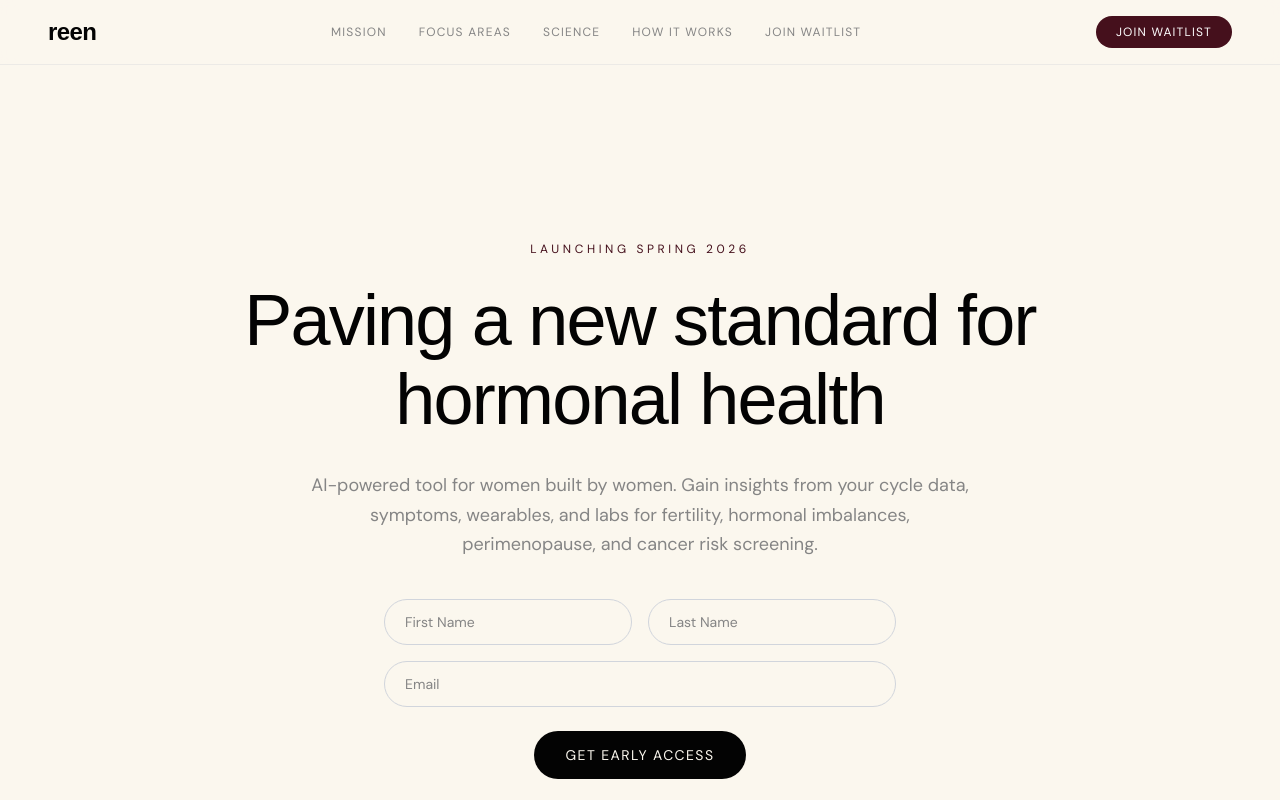
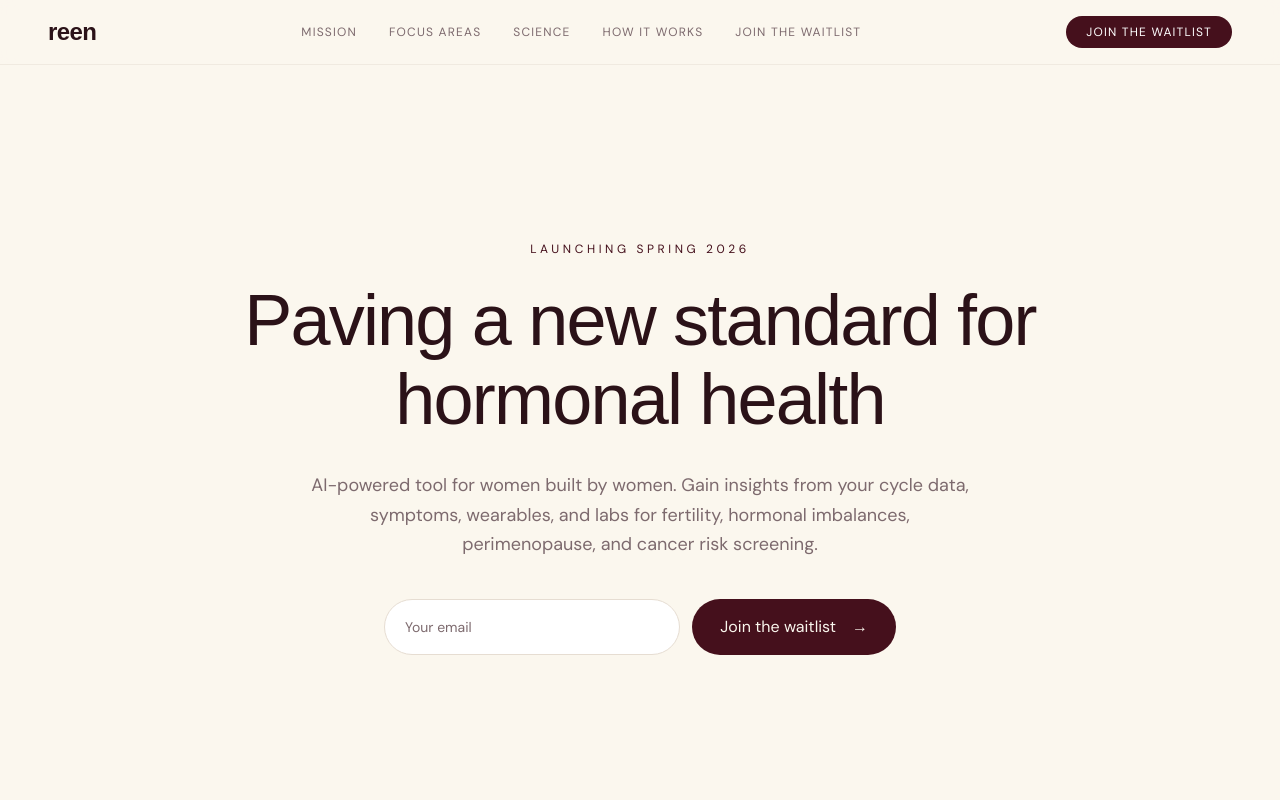
Before and after one commit to mikaelaconnell/Websiteforreen, a Next.js app: page / in a window 1280 px wide. Shown: the top 800 px of the page. Built offline with nearby package versions, Linux system fonts and the light colour scheme; a web font is replaced by a local one.

Commit message:
Extract waitlist form, extend theme tokens and shared styles

```diff
--- /dev/null
+++ b/src/app/components/WaitlistForm.tsx
@@ -0,0 +1,63 @@
+"use client";
+
+import { useState, FormEvent } from "react";
+
+export default function WaitlistForm({ darkMode = false }: { darkMode?: boolean }) {
+  const [submitted, setSubmitted] = useState(false);
+  const [loading, setLoading] = useState(false);
+  const [error, setError] = useState(false);
+
+  async function handleSubmit(e: FormEvent<HTMLFormElement>) {
+    e.preventDefault();
+    setLoading(true);
+    setError(false);
+    const data = new FormData(e.currentTarget);
+    try {
+      const res = await fetch("https://formsubmit.co/ajax/mikaelac14@gmail.com", {
+        method: "POST",
+        body: data,
+        headers: { Accept: "application/json" },
+      });
+      if (!res.ok) throw new Error("submit failed");
+      setSubmitted(true);
+    } catch {
+      setError(true);
+    } finally {
+      setLoading(false);
+    }
+  }
+
+  if (submitted) {
+    return (
+      <p className={`text-base mt-4 ${darkMode ? "text-cream/90" : "text-muted"}`}>
+        You&apos;re on the list! We&apos;ll be in touch soon.
+      </p>
+    );
+  }
+
+  const inputClass = darkMode
+    ? "flex-1 rounded-full border border-white/30 bg-transparent px-5 py-3.5 text-sm placeholder-white/50 outline-none focus:border-white transition-colors"
+    : "flex-1 rounded-full border border-border bg-white px-5 py-3.5 text-sm placeholder-muted outline-none focus:border-accent transition-colors";
+
+  return (
+    <form onSubmit={handleSubmit} className="w-full max-w-lg mx-auto">
+      <div className="flex flex-col sm:flex-row gap-3">
+        <input type="email" name="email" placeholder="Your email" required className={inputClass} />
+        <input type="hidden" name="_subject" value="New Reen waitlist signup" />
+        <button
+          type="submit"
+          disabled={loading}
+          className={`btn-pill shrink-0 ${darkMode ? "!bg-cream !text-accent hover:!bg-white" : ""}`}
+        >
+          {loading ? "Joining..." : "Join the waitlist"}
+          <span aria-hidden>→</span>
+        </button>
+      </div>
+      {error && (
+        <p className={`text-sm mt-3 ${darkMode ? "text-cream/80" : "text-rose"}`}>
+          Something went wrong. Please try again.
+        </p>
+      )}
+    </form>
+  );
+}
--- a/src/app/globals.css
+++ b/src/app/globals.css
@@ -2,12 +2,14 @@
 
 @theme inline {
   --color-background: #fbf7ee;
-  --color-foreground: #030303;
-  --color-muted: #858585;
+  --color-foreground: #2b1218;
+  --color-muted: #7d6a6e;
   --color-accent: #45101c;
+  --color-rose: #942143;
+  --color-cream: #faf6ed;
   --color-accent-light: #faf6ed;
-  --color-border: #dedede;
-  --color-section-alt: #fafafa;
+  --color-border: #e6ddd2;
+  --color-section-alt: #f0ece4;
   --font-sans: var(--font-dm-sans);
   --font-serif: var(--font-abhaya-libre);
 }
@@ -23,3 +25,103 @@ body {
   background: #45101c;
   color: #fbf7ee;
 }
+
+/* Shared components */
+.label-pill {
+  display: inline-block;
+  border-radius: 9999px;
+  padding: 0.375rem 1rem;
+  font-size: 0.75rem;
+  letter-spacing: 0.08em;
+  background: rgba(148, 33, 67, 0.1);
+  color: #942143;
+}
+
+.chip {
+  display: inline-flex;
+  align-items: center;
+  gap: 0.5rem;
+  border-radius: 9999px;
+  background: #fff;
+  padding: 0.625rem 1.25rem;
+  font-size: 0.9rem;
+  color: #45101c;
+  box-shadow: 0 1px 2px rgba(69, 16, 28, 0.06);
+}
+
+.chip::before {
+  content: "";
+  width: 0.4rem;
+  height: 0.4rem;
+  border-radius: 9999px;
+  background: #942143;
+}
+
+.btn-pill {
+  display: inline-flex;
+  align-items: center;
+  justify-content: space-between;
+  gap: 1rem;
+  border-radius: 9999px;
+  background: #45101c;
+  color: #faf6ed;
+  padding: 1rem 1.75rem;
+  font-size: 1rem;
+  transition: background 0.2s ease, transform 0.2s ease;
+}
+
+.btn-pill:hover {
+  background: #942143;
+  transform: translateY(-1px);
+}
+
+.panel {
+  border-radius: 1.5rem;
+}
+
+/* Scroll reveal */
+.reveal {
+  opacity: 0;
+  transform: translateY(24px);
+  transition: opacity 0.7s ease, transform 0.7s ease;
+}
+
+.reveal.is-visible {
+  opacity: 1;
+  transform: translateY(0);
+}
+
+/* Showcase cursor loop: move, tap, move, tap */
+@keyframes cursor-path {
+  0%   { transform: translate(0, 0); }
+  20%  { transform: translate(-90px, -60px); }
+  28%  { transform: translate(-90px, -60px) scale(0.85); }
+  34%  { transform: translate(-90px, -60px) scale(1); }
+  60%  { transform: translate(30px, -130px); }
+  68%  { transform: translate(30px, -130px) scale(0.85); }
+  74%  { transform: translate(30px, -130px) scale(1); }
+  100% { transform: translate(0, 0); }
+}
+
+@keyframes card-pop {
+  0%, 30%  { opacity: 0; transform: translateY(10px) scale(0.96); }
+  38%, 88% { opacity: 1; transform: translateY(0) scale(1); }
+  100%     { opacity: 0; transform: translateY(10px) scale(0.96); }
+}
+
+@media (prefers-reduced-motion: reduce) {
+  .reveal {
+    opacity: 1;
+    transform: none;
+    transition: none;
+  }
+  .parallax-float {
+    transform: none !important;
+  }
+  .cursor-dot, .pop-card {
+    animation: none !important;
+  }
+  .pop-card {
+    opacity: 1 !important;
+  }
+}
--- a/src/app/layout.tsx
+++ b/src/app/layout.tsx
@@ -15,9 +15,9 @@ const abhayaLibre = Abhaya_Libre({
 });
 
 export const metadata: Metadata = {
-  title: "Reen — Hormonal Health, Reimagined",
+  title: "Reen: Hormonal Health, Reimagined",
   description:
-    "Reen is the first AI-powered hormonal health companion delivering personalized care for the real, lived experience of women's health — from first period to menopause.",
+    "Reen is an AI-powered hormonal health companion that connects your cycle, symptoms, wearables, and labs so you can finally understand why you feel this way. Coming soon to the App Store.",
 };
 
 export default function RootLayout({
--- a/src/app/page.tsx
+++ b/src/app/page.tsx
@@ -1,59 +1,8 @@
 "use client";
 
-import { useState, FormEvent } from "react";
+import { useState, useEffect } from "react";
 import Image from "next/image";
-
-function WaitlistForm({ darkMode = false }: { darkMode?: boolean }) {
-  const [submitted, setSubmitted] = useState(false);
-  const [loading, setLoading] = useState(false);
-
-  async function handleSubmit(e: FormEvent<HTMLFormElement>) {
-    e.preventDefault();
-    setLoading(true);
-    const form = e.currentTarget;
-    const data = new FormData(form);
-    await fetch("https://formsubmit.co/ajax/mikaelaconnell14@gmail.com", {
-      method: "POST",
-      body: data,
-      headers: { Accept: "application/json" },
-    });
-    setSubmitted(true);
-    setLoading(false);
-  }
-
-  if (submitted) {
-    return (
-      <p className={`text-sm mt-6 ${darkMode ? "text-white/80" : "text-muted"}`}>
-        You&apos;re on the list! We&apos;ll be in touch.
-      </p>
-    );
-  }
-
-  const inputClass = darkMode
-    ? "flex-1 rounded-full border border-white/30 bg-transparent px-5 py-3 text-sm placeholder-white/50 outline-none focus:border-white transition-colors"
-    : "flex-1 rounded-full border border-gray-300 bg-transparent px-5 py-3 text-sm placeholder-muted outline-none focus:border-foreground transition-colors";
-
-  return (
-    <form onSubmit={handleSubmit} className="w-full max-w-lg mx-auto">
-      <div className="flex flex-col sm:flex-row gap-4">
-        <input type="text" name="firstName" placeholder="First Name" required className={inputClass} />
-        <input type="text" name="lastName" placeholder="Last Name" required className={inputClass} />
-      </div>
-      <input type="email" name="email" placeholder="Email" required className={`mt-4 w-full ${inputClass}`} />
-      <button
-        type="submit"
-        disabled={loading}
-        className={`mt-6 rounded-full px-8 py-3.5 text-sm uppercase tracking-widest transition-colors ${
-          darkMode
-            ? "bg-white text-accent hover:bg-white/90"
-            : "bg-foreground text-background hover:bg-foreground/90"
-        }`}
-      >
-        {loading ? "Submitting..." : "Get Early Access"}
-      </button>
-    </form>
-  );
-}
+import WaitlistForm from "./components/WaitlistForm";
 
 const appFeatures = [
   {
@@ -262,7 +211,7 @@ const navLinks = [
   { href: "#focus", label: "Focus Areas" },
   { href: "#science", label: "Science" },
   { href: "#how-it-works", label: "How It Works" },
-  { href: "#waitlist", label: "Join Waitlist" },
+  { href: "#waitlist", label: "Join the waitlist" },
 ];
 
 function Accordion({
@@ -326,7 +275,7 @@ export default function Home() {
             href="#waitlist"
             className="hidden md:inline-flex rounded-full bg-accent px-5 py-2 text-xs uppercase tracking-widest text-white hover:bg-accent/90 transition-colors"
           >
-            Join Waitlist
+            Join the waitlist
           </a>
           <button
             className="md:hidden text-foreground"
```
